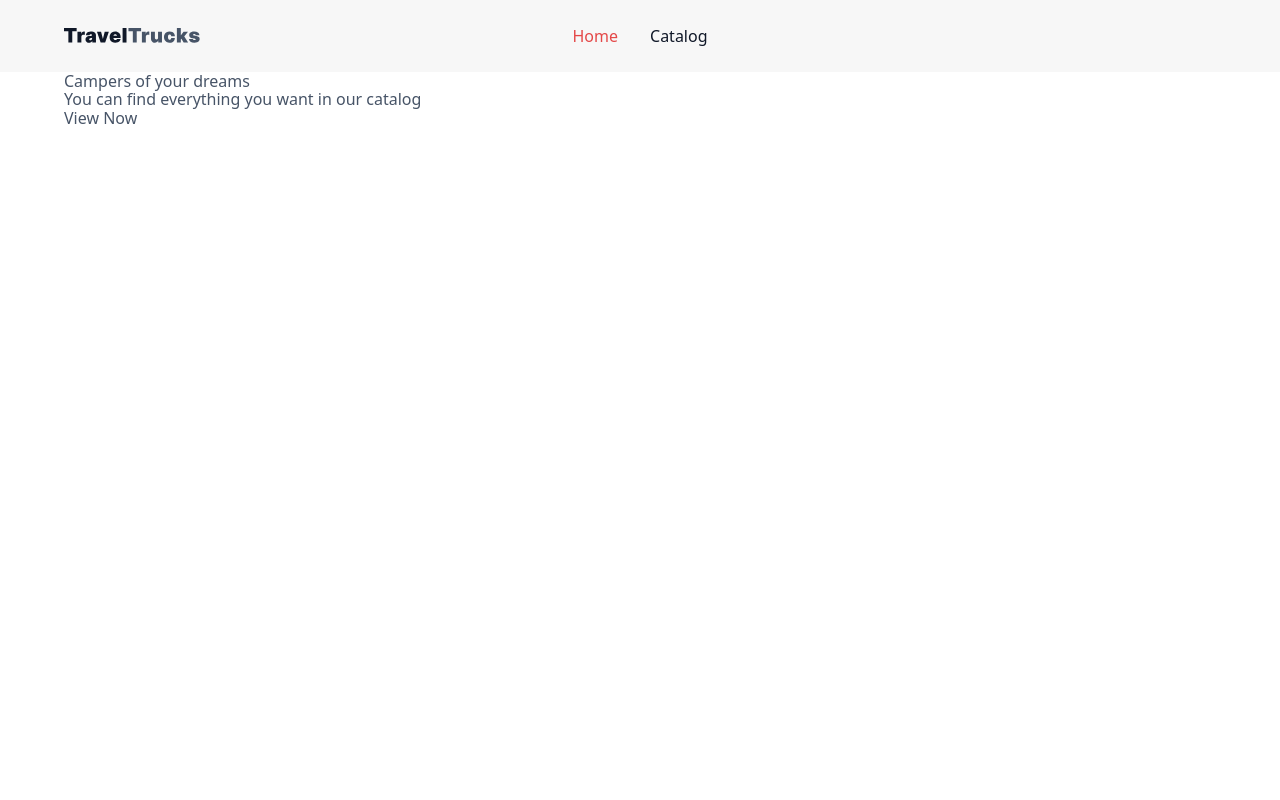
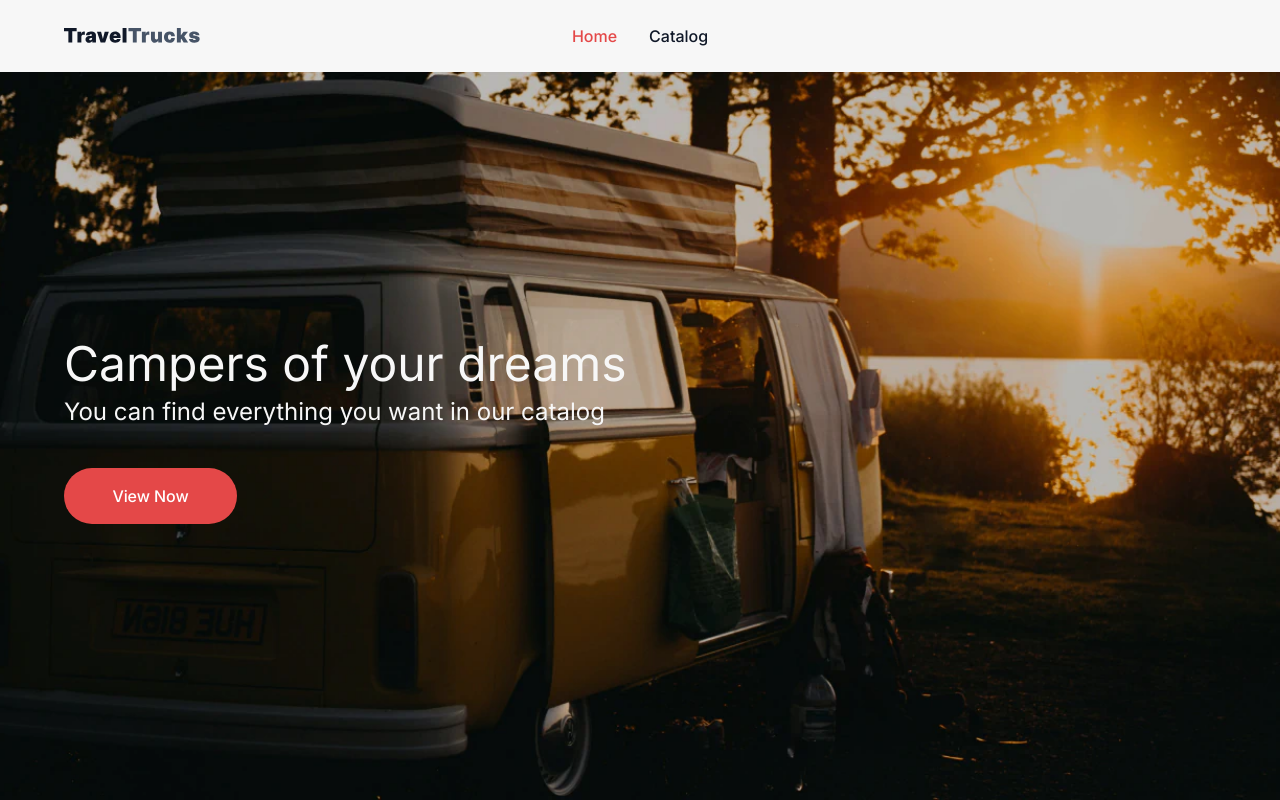
Before and after one commit to oleksandr-romashko/travel-trucks, a React (Vite) app: page / in a window 1280 px wide. Built offline with nearby package versions, Linux system fonts and the light colour scheme.

Commit message:
Add Hero section

```diff
--- a/src/components/App/App.css
+++ b/src/components/App/App.css
@@ -47,7 +47,7 @@
   --border-radius-avatar: 50%;
 
   /* TRANSITIONS */
-  --transition-time: 230ms;
+  --transition-time: 180ms;
   --transition-timing-function: ease-in-out;
 }
 
--- a/src/components/App/App.jsx
+++ b/src/components/App/App.jsx
@@ -17,7 +17,7 @@ const App = () => {
   return (
     <>
       <Header />
-      <main className="container">
+      <main>
         <Suspense fallback={null}>
           <Routes>
             <Route path="/" element={<HomePage />} />
--- a/src/index.css
+++ b/src/index.css
@@ -8,6 +8,7 @@ html {
 }
 
 body {
+  font-family: var(--font-family);
   min-width: 320px;
   min-height: 100vh;
 }
--- a/src/pages/HomePage/HomePage.jsx
+++ b/src/pages/HomePage/HomePage.jsx
@@ -1,12 +1,23 @@
-import { Link } from "react-router-dom";
+import { Button } from "@/components"
+import css from "./HomePage.module.css";
 
 const HomePage = () => {
   return (
-    <>
-      <h1>Campers of your dreams</h1>
-      <h2>You can find everything you want in our catalog</h2>
-      <Link to="/catalog">View Now</Link>
-    </>
+    <section className={css.hero}>
+      <div className="container">
+        <div className={css["cta-wrapper"]}>
+          <div className={css["title-text"]}>
+            <h1 className={css["display-text"]}>Campers of your dreams</h1>
+            <h2 className={css.subtitle}>
+              You can find everything you want in our catalog
+            </h2>
+          </div>
+          <Button type="link" to="/catalog" className={css["cta-btn"]}>
+            View Now
+          </Button>
+        </div>
+      </div>
+    </section>
   );
 };
 
--- /dev/null
+++ b/src/pages/HomePage/HomePage.module.css
@@ -0,0 +1,42 @@
+.hero {
+  height: calc(100vh - 72px);
+  background-image: url("../../assets/images/hero-bg.webp");
+  background-repeat: no-repeat;
+  background-size: cover;
+  background-position: center;
+}
+
+@media only screen and (min-resolution: 192dpi) {
+  .hero {
+    background-image: url("../../assets/images/hero-bg@2x.webp");
+  }
+}
+
+.hero > :global(.container) {
+  height: calc(100vh - 72px);
+  display: flex;
+  align-items: center;
+}
+
+.cta-wrapper {
+  color: var(--color-inputs);
+}
+
+.title-text {
+  font-weight: var(--font-weight-semi-bold);
+  line-height: var(--line-height-large);
+}
+
+.display-text {
+  font-size: var(--font-size-display);
+}
+
+.subtitle {
+  margin-top: 16px;
+  font-size: var(--font-size-xxl);
+}
+
+.cta-btn {
+  width: 173px;
+  margin-top: 40px;
+}
```
Also changed, not shown: src/assets/images/hero-bg.webp (added), src/assets/images/hero-bg@2x.webp (added).
